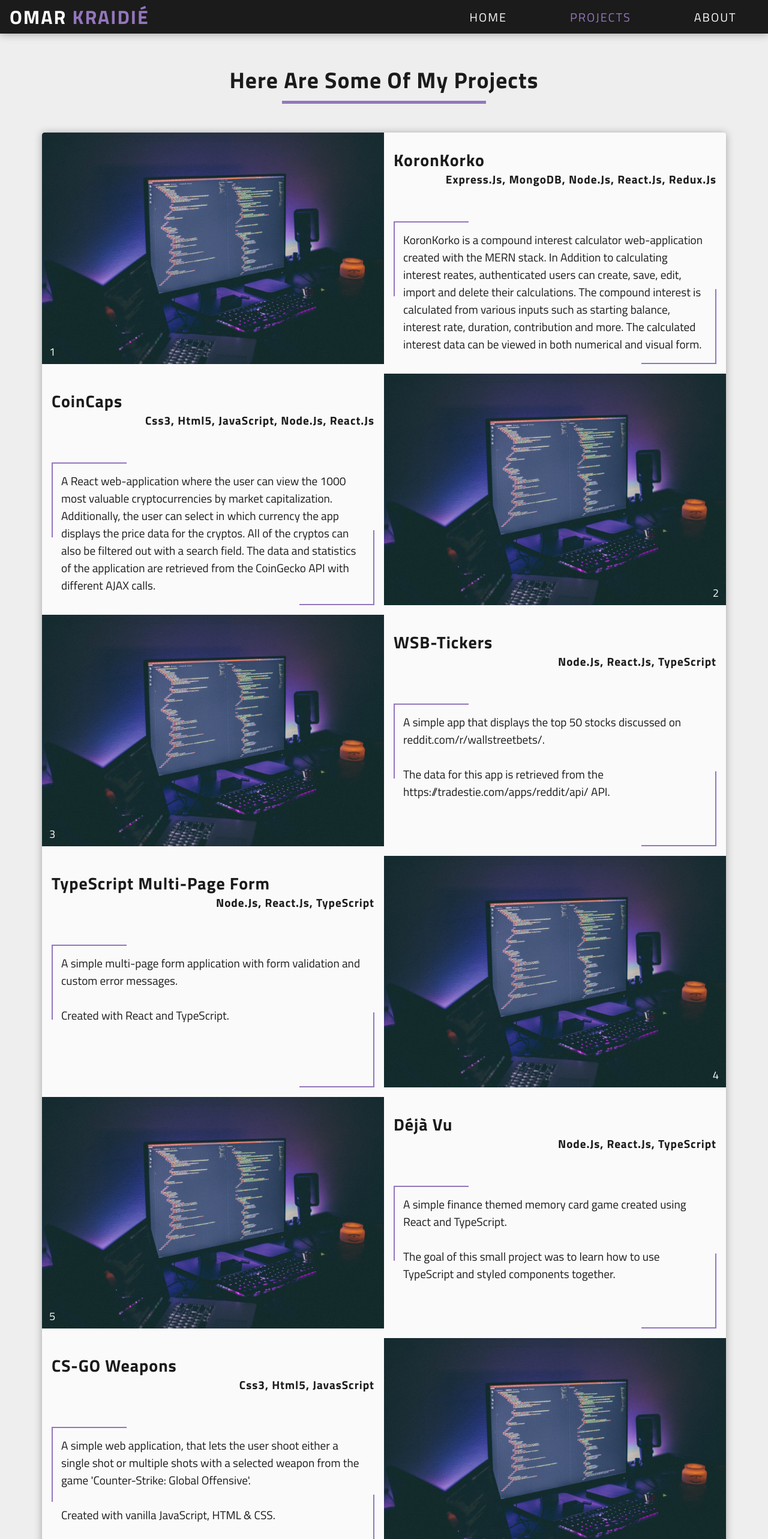
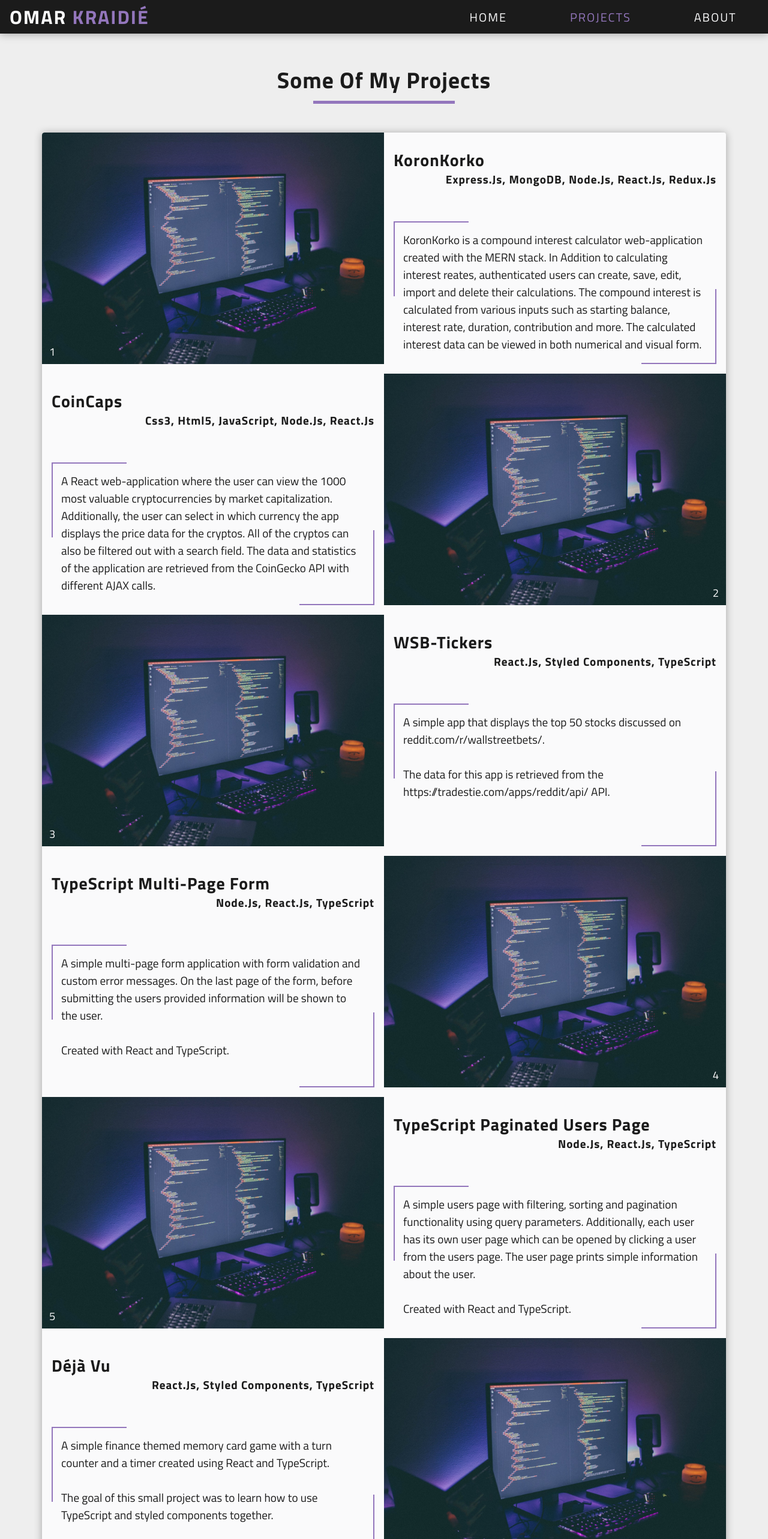
Before and after one commit to TMjewel1010/portfolio-app, a React (Create React App) app: page /projects in a window 1280 px wide. Shown: the top 2566 px of the page at 60% size. Built offline with nearby package versions, Linux system fonts and the light colour scheme.

Commit message:
Added new project, clean up

```diff
--- a/src/data/projects.json
+++ b/src/data/projects.json
@@ -13,7 +13,7 @@
 	},
 	{
 		"title": "WSB-Tickers",
-		"tools": ["React.js", "TypeScript", "Node.js"],
+		"tools": ["React.js", "TypeScript", "Styled Components"],
 		"url": "https://wsb-tickers.netlify.app/",
 		"info": "A simple app that displays the top 50 stocks discussed on reddit.com/r/wallstreetbets/.\n\nThe data for this app is retrieved from the https://tradestie.com/apps/reddit/api/ API."
 	},
@@ -21,13 +21,19 @@
 		"title": "TypeScript Multi-Page Form",
 		"tools": ["React.js", "TypeScript", "Node.js"],
 		"url": "https://ts-multi-page-form.netlify.app/",
-		"info": "A simple multi-page form application with form validation and custom error messages.\n\nCreated with React and TypeScript."
+		"info": "A simple multi-page form application with form validation and custom error messages. On the last page of the form, before submitting the users provided information will be shown to the user.\n\nCreated with React and TypeScript."
+	},
+	{
+		"title": "TypeScript Paginated Users Page",
+		"tools": ["React.js", "TypeScript", "Node.js"],
+		"url": "https://ts-paginated-users-page.netlify.app/",
+		"info": "A simple users page with filtering, sorting and pagination functionality using query parameters. Additionally, each user has its own user page which can be opened by clicking a user from the users page. The user page prints simple information about the user.\n\nCreated with React and TypeScript."
 	},
 	{
 		"title": "Déjà Vu",
-		"tools": ["React.js", "TypeScript", "Node.js"],
+		"tools": ["React.js", "TypeScript", "Styled Components"],
 		"url": "https://dejavu-app.netlify.app/",
-		"info": "A simple finance themed memory card game created using React and TypeScript.\n\nThe goal of this small project was to learn how to use TypeScript and styled components together."
+		"info": "A simple finance themed memory card game with a turn counter and a timer created using React and TypeScript.\n\nThe goal of this small project was to learn how to use TypeScript and styled components together."
 	},
 	{
 		"title": "CS-GO Weapons",
--- a/src/pages/About.js
+++ b/src/pages/About.js
@@ -30,13 +30,11 @@ const About = () => {
 									<br />
 									<br />I like to create useful software that can be leveraged in
 									everyday applications. In short, if you have a problem that
-									needs to be resolved I <b>will</b> create a perfect and
+									needs to be resolved I <b>will</b> create the perfect and
 									sustainable solution for you.
 									<br />
 									<br />
-									In addition to coding, I'm intereseted in stocks and economics.
-									That said, I believe in a pinch I can perform as an Excel
-									superstar.
+									In addition to coding, I'm intereseted in investing and economics.
 									<br />
 									<br />
 									If you're interested, here's a full list of the{' '}
--- a/src/pages/Projects.js
+++ b/src/pages/Projects.js
@@ -8,7 +8,7 @@ const Projects = () => {
 		<div className="container">
 			<div className="content-container">
 				<div className="content-header">
-					<h1>here are some of my projects</h1>
+					<h1>some of my projects</h1>
 					<div className="header-underline"></div>
 				</div>
 
```
